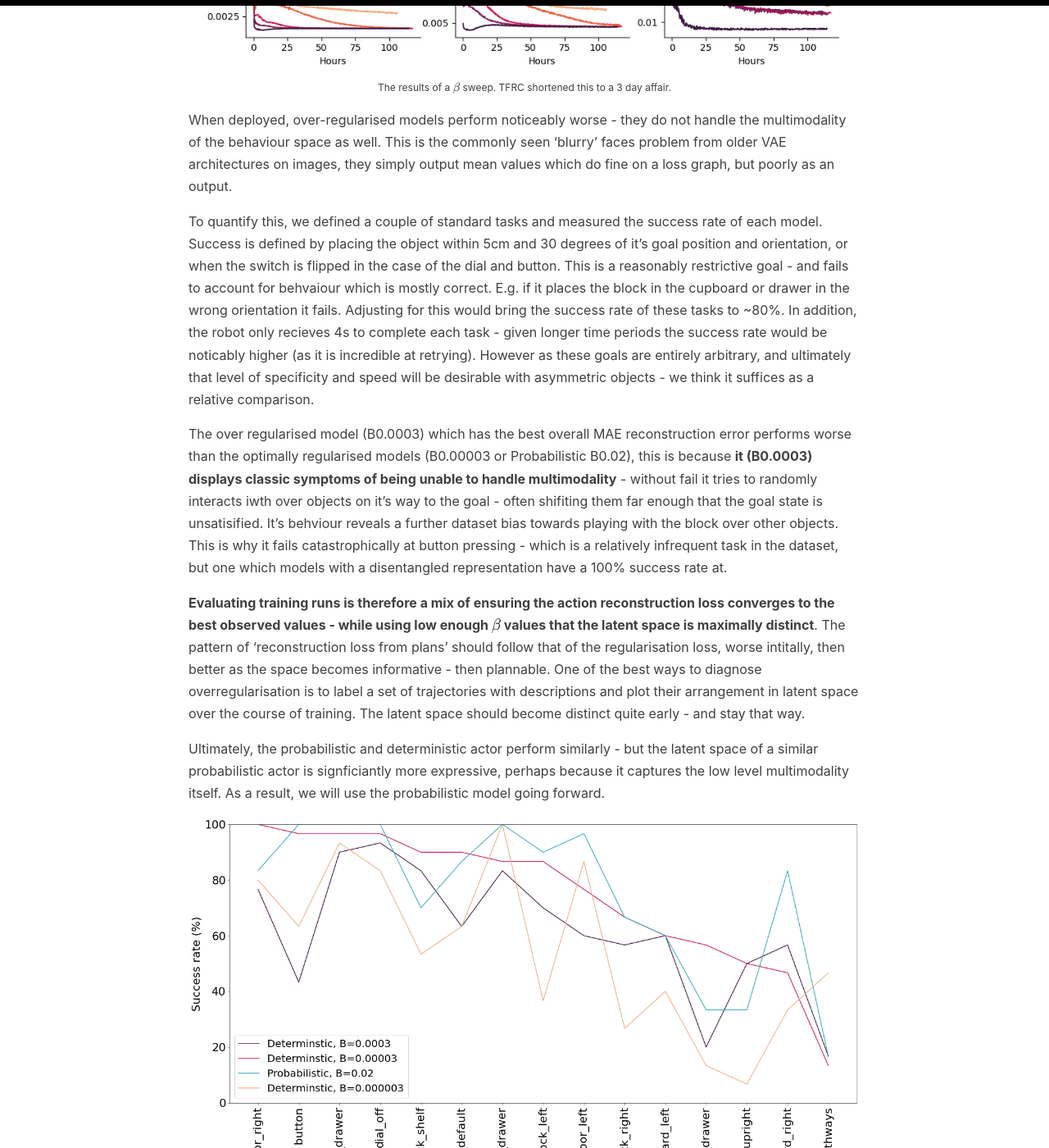
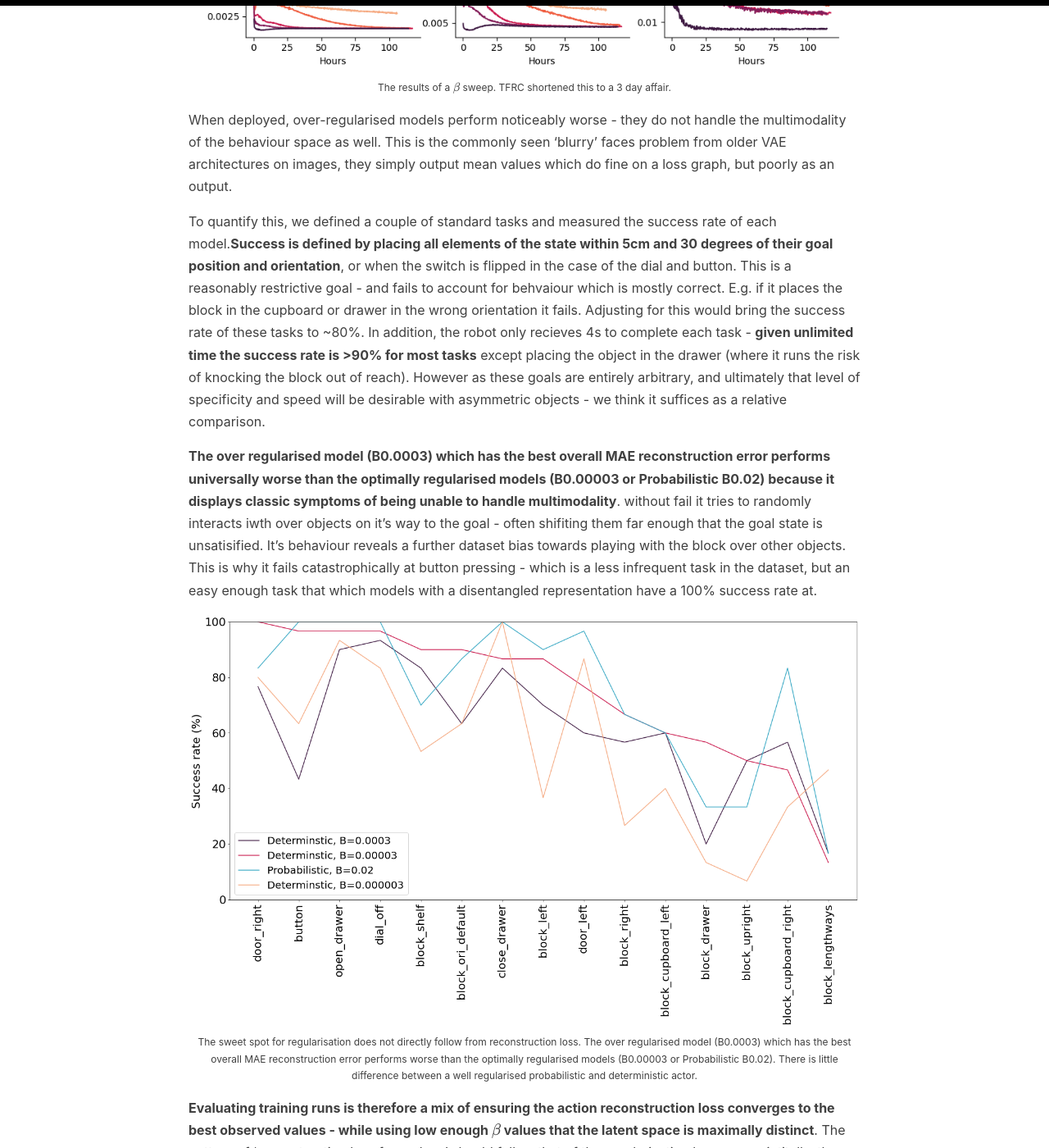
Before and after one commit to sholtodouglas/sholtodouglas.github.io, a Jekyll site: the page built from _posts/2021-01-29-Learning from Play.md, in a window 1280 px wide and 1400 px high, scrolled down 4477 px. Shown: the whole window at 82% size. Built offline with Jekyll 4.4.1, drawn with Linux system fonts in a browser that asks for light colours; formulas are drawn with MathJax 3; some of the changed text lies outside the part shown.

Commit message:
Update 2021-01-29-Learning from Play.md

```diff
--- a/_posts/2021-01-29-Learning from Play.md
+++ b/_posts/2021-01-29-Learning from Play.md
@@ -71,15 +71,17 @@ What this means is that training this model is a delicate balance between over a
 
 When deployed, over-regularised models perform noticeably worse - they do not handle the multimodality of the behaviour space as well. This is the commonly seen 'blurry' faces problem from older VAE architectures on images, they simply output mean values which do fine on a loss graph, but poorly as an output.
 
-To quantify this, we defined a couple of standard tasks and measured the success rate of each model. Success is defined by placing the object within 5cm and 30 degrees of it's goal position and orientation, or when the switch is flipped in the case of the dial and button. This is a reasonably restrictive goal - and fails to account for behvaiour which is mostly correct. E.g. if it places the block in the cupboard or drawer in the wrong orientation it fails. Adjusting for this would bring the success rate of these tasks to ~80%. In addition, the robot only recieves 4s to complete each task - given longer time periods the success rate would be noticably higher (as it is incredible at retrying). However as these goals are entirely arbitrary, and ultimately that level of specificity and speed will be desirable with asymmetric objects - we think it suffices as a relative comparison.
+To quantify this, we defined a couple of standard tasks and measured the success rate of each model.**Success is defined by placing all elements of the state within 5cm and 30 degrees of their goal position and orientation**, or when the switch is flipped in the case of the dial and button. This is a reasonably restrictive goal - and fails to account for behvaiour which is mostly correct. E.g. if it places the block in the cupboard or drawer in the wrong orientation it fails. Adjusting for this would bring the success rate of these tasks to ~80%. In addition, the robot only recieves 4s to complete each task - **given unlimited time the success rate is >90% for most tasks** except placing the object in the drawer (where it runs the risk of knocking the block out of reach). However as these goals are entirely arbitrary, and ultimately that level of specificity and speed will be desirable with asymmetric objects - we think it suffices as a relative comparison.
 
-The over regularised model (B0.0003) which has the best overall MAE reconstruction error performs worse than the optimally regularised models (B0.00003 or Probabilistic B0.02), this is because **it (B0.0003) displays classic symptoms of being unable to handle multimodality** - without fail it tries to randomly interacts iwth over objects on it's way to the goal - often shifiting them far enough that the goal state is unsatisified. It's behviour reveals a further dataset bias towards playing with the block over other objects. This is why it fails catastrophically at button pressing - which is a relatively infrequent task in the dataset, but one which models with a disentangled representation have a 100% success rate at.
+**The over regularised model (B0.0003) which has the best overall MAE reconstruction error performs universally worse than the optimally regularised models (B0.00003 or Probabilistic B0.02) because it displays classic symptoms of being unable to handle multimodality**. without fail it tries to randomly interacts iwth over objects on it's way to the goal - often shifiting them far enough that the goal state is unsatisified. It's behaviour reveals a further dataset bias towards playing with the block over other objects. This is why it fails catastrophically at button pressing - which is a less infrequent task in the dataset, but an easy enough task that which models with a disentangled representation have a 100% success rate at.
+
+{% include image.html url="/images/play/succes_rate.png" description="The sweet spot for regularisation does not directly follow from reconstruction loss. The over regularised model (B0.0003) which has the best overall MAE reconstruction error performs worse than the optimally regularised models (B0.00003 or Probabilistic B0.02). There is little difference between a well regularised probabilistic and deterministic actor." %}
 
 **Evaluating training runs is therefore a mix of ensuring the action reconstruction loss converges to the best observed values - while using low enough $ \beta $ values that the latent space is maximally distinct**. The pattern of 'reconstruction loss from plans' should follow that of the regularisation loss, worse intitally, then better as the space becomes informative - then plannable. One of the best ways to diagnose overregularisation is to label a set of trajectories with descriptions and plot their arrangement in latent space over the course of training. The latent space should become distinct quite early - and stay that way.
 
 Ultimately, the probabilistic and deterministic actor perform similarly - but the latent space of a similar probabilistic actor is signficiantly more expressive, perhaps because it captures the low level multimodality itself. As a result, we will use the probabilistic model going forward.
 
-{% include image.html url="/images/play/succes_rate.png" description="The sweet spot for regularisation does not directly follow from reconstruction loss. The over regularised model (B0.0003) which has the best overall MAE reconstruction error performs worse than the optimally regularised models (B0.00003 or Probabilistic B0.02). There is little difference between a well regularised probabilistic and deterministic actor." %}
+
 
 
 # Demonstrating robustness
@@ -95,7 +97,7 @@ We currently have various pixel-based models training.
 
 First up, we've now set up TFRC - which is immensely liberating. In the same way the Colab frees you to do experiments without worrying about cost, TFRC is wonderful for being able to compare hyperparameters without burning a week.
 
- We're about a week from recreating the environment in Unity - mostly as a reward and a bit of fun, partly as a forcing function to set up conditions closer to a real robot. In particular, the env needs to be asynchronous with the commands sent. After that, we'll recollect data, label a few thousand trajectories and re-implement Lang-LMP. After that, we'll finally be ready to begin asking questions! At last - the pace is accelerating.
+We're about a week from recreating the environment in Unity - mostly as a reward and a bit of fun, partly as a forcing function to set up conditions closer to a real robot. In particular, the env needs to be asynchronous with the commands sent. After that, we're hoping we've nailed pixels - and we'll recollect data, label a few thousand trajectories and re-implement Lang-LMP. After that, we'll finally be ready to begin asking questions! At last the pace is accelerating!
 
 We'd still like to explore more fun ideas, here are a few threads
 - Composing plans as a sequence of quantised latent vectors like VQ-VAE represents images as a sequence of quantised tiles - we think this may lead to a valuable decomposition of parts of skills, e.g sharing grasp encodings between objects or parts of the environment
```
